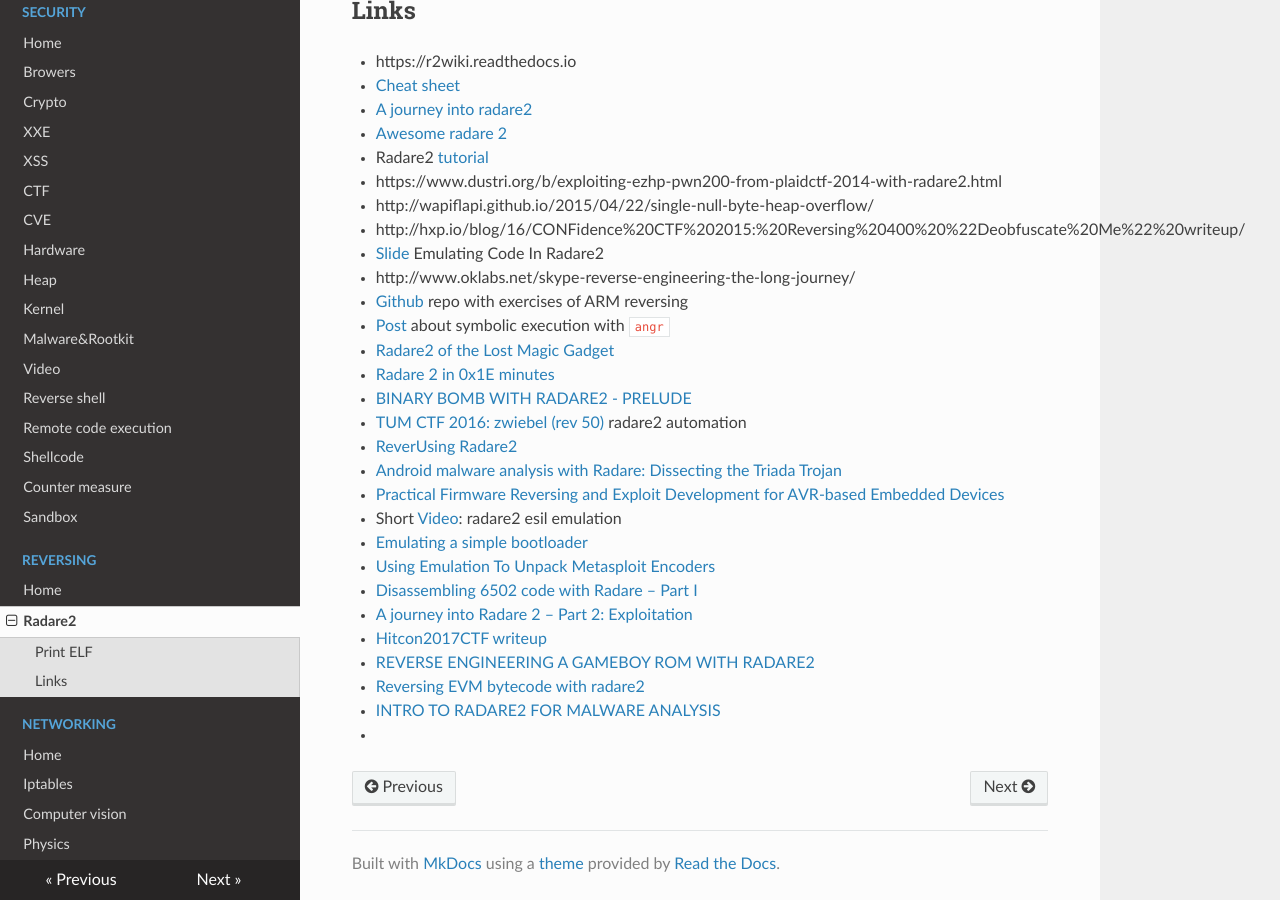
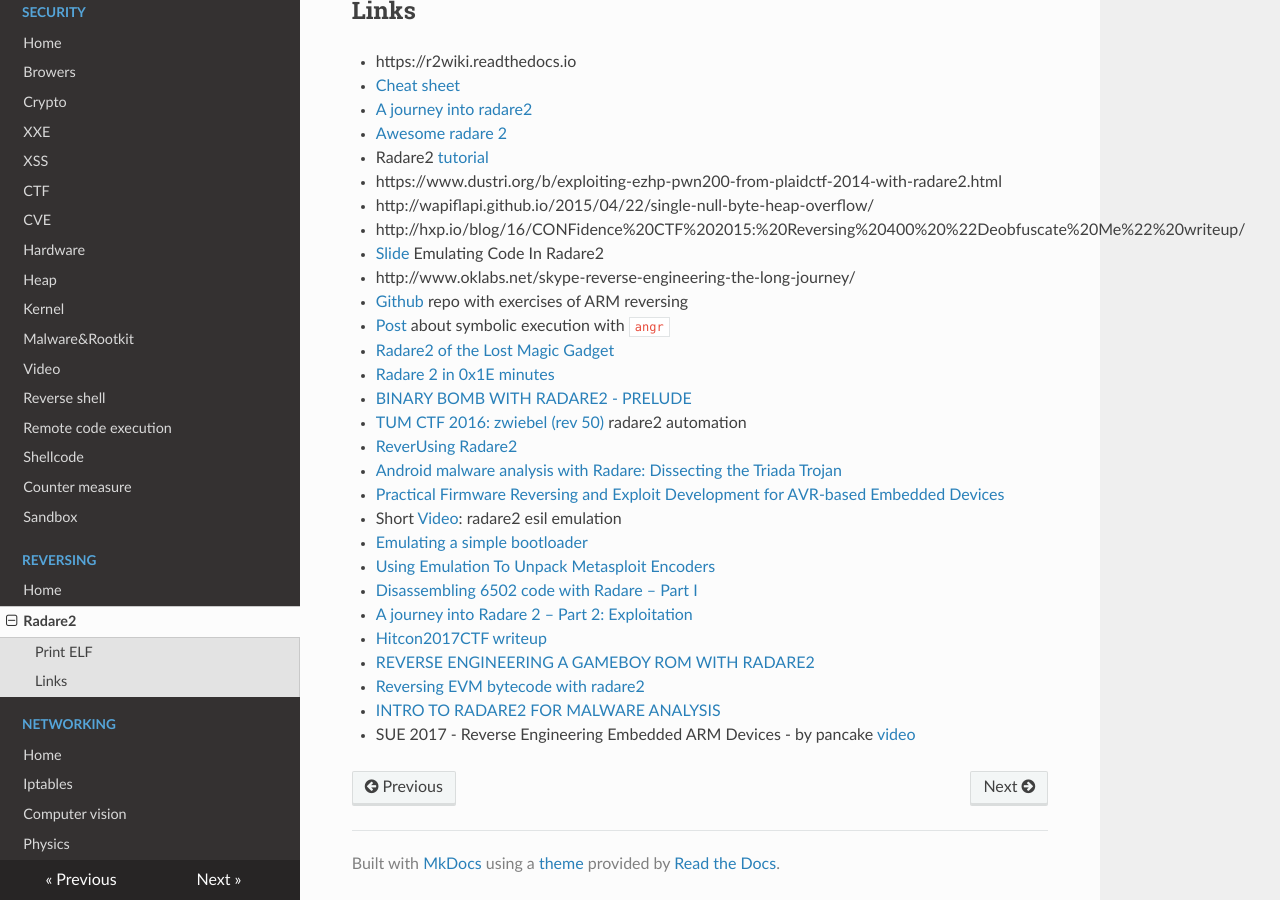
Before and after one commit to gipi/low-level, an MkDocs documentation site: the page built from docs/reversing/radare2.md, in a window 1280 px wide and 900 px high, scrolled down 1657 px. Built offline with MkDocs 1.6.1, drawn with Linux system fonts in a browser that asks for light colours; nearby versions of some CDN libraries; old or Windows-style settings are respelled for this version of MkDocs.

Commit message:
Update radare2.md

```diff
--- a/docs/reversing/radare2.md
+++ b/docs/reversing/radare2.md
@@ -130,4 +130,4 @@
  - [REVERSE ENGINEERING A GAMEBOY ROM WITH RADARE2](https://www.megabeets.net/reverse-engineering-a-gameboy-rom-with-radare2/)
  - [Reversing EVM bytecode with radare2](https://blog.positive.com/reversing-evm-bytecode-with-radare2-ab77247e5e53)
  - [INTRO TO RADARE2 FOR MALWARE ANALYSIS](https://malwology.com/2018/11/30/intro-to-radare2-for-malware-analysis/)
- - []()
+ - SUE 2017 - Reverse Engineering Embedded ARM Devices - by pancake [video](https://www.youtube.com/watch?v=oXSx0Qo2Upk)
```
